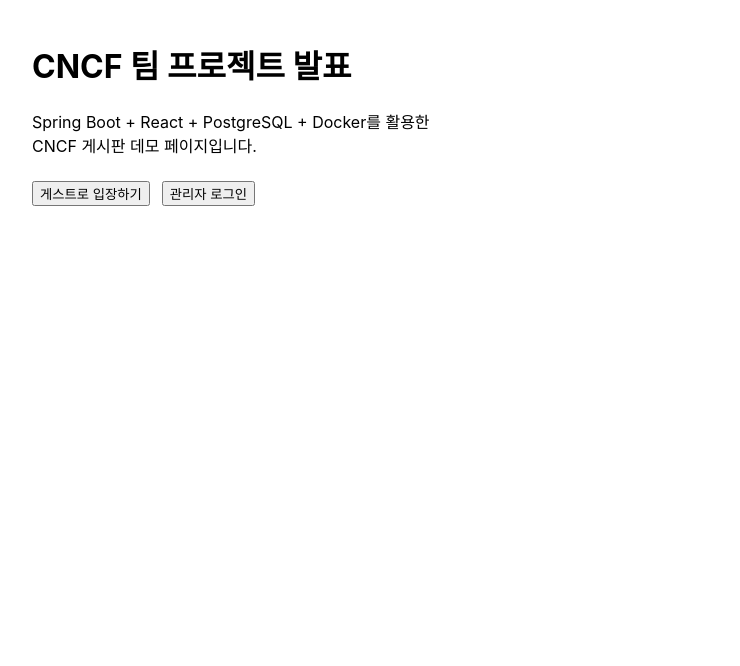
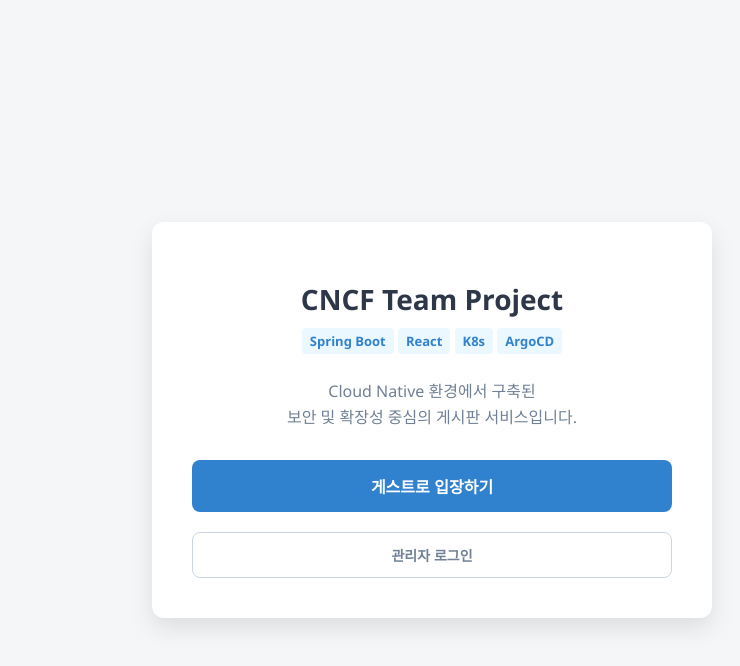
Before and after one commit to J-MK-os/CNCF-Board, a React (Create React App) app in the folder frontend/: page / in a window 1280 px wide. Shown: the top 666 px of the page, without its empty margins (208-948 px from the left). Built offline with nearby package versions, Linux system fonts and the light colour scheme.

Commit message:
Update Intro.jsx

```diff
--- a/frontend/src/components/Intro.jsx
+++ b/frontend/src/components/Intro.jsx
@@ -18,7 +18,7 @@ function Intro({ onEnterGuest, onLoginSuccess }) {
     const handleSubmit = (e) => {
         e.preventDefault();
 
-        // ⚠️ 데모용 하드코딩 로그인 (나중에 백엔드 연동으로 교체 예정)
+        // 하드코딩 로그인
         if (
             loginForm.username === "admin" &&
             loginForm.password === "admin1234"
@@ -33,60 +33,187 @@ function Intro({ onEnterGuest, onLoginSuccess }) {
         }
     };
 
+    // --- 스타일 정의 ---
+    const styles = {
+        container: {
+            display: "flex",
+            justifyContent: "center",
+            alignItems: "center",
+            minHeight: "100vh",
+            backgroundColor: "#f4f6f8",
+            fontFamily: "'Segoe UI', Tahoma, Geneva, Verdana, sans-serif",
+            padding: "20px",
+        },
+        card: {
+            backgroundColor: "white",
+            padding: "40px",
+            borderRadius: "12px",
+            boxShadow: "0 10px 25px rgba(0, 0, 0, 0.1)",
+            maxWidth: "480px",
+            width: "100%",
+            textAlign: "center",
+        },
+        title: {
+            color: "#2d3748",
+            fontSize: "28px",
+            fontWeight: "bold",
+            marginBottom: "10px",
+        },
+        description: {
+            color: "#718096",
+            fontSize: "16px",
+            lineHeight: "1.6",
+            marginBottom: "30px",
+        },
+        techStack: {
+            display: "inline-block",
+            backgroundColor: "#ebf8ff",
+            color: "#3182ce",
+            padding: "4px 8px",
+            borderRadius: "4px",
+            fontSize: "13px",
+            fontWeight: "600",
+            marginBottom: "5px",
+        },
+        buttonGroup: {
+            display: "flex",
+            flexDirection: "column",
+            gap: "10px",
+        },
+        guestBtn: {
+            backgroundColor: "#3182ce",
+            color: "white",
+            border: "none",
+            padding: "14px",
+            borderRadius: "8px",
+            fontSize: "16px",
+            fontWeight: "600",
+            cursor: "pointer",
+            width: "100%",
+            transition: "background 0.2s",
+        },
+        adminToggleBtn: {
+            backgroundColor: "transparent",
+            color: "#718096",
+            border: "1px solid #cbd5e0",
+            padding: "12px",
+            borderRadius: "8px",
+            fontSize: "14px",
+            fontWeight: "600",
+            cursor: "pointer",
+            width: "100%",
+            marginTop: "10px",
+        },
+        loginBox: {
+            marginTop: "20px",
+            padding: "20px",
+            backgroundColor: "#f7fafc",
+            borderRadius: "8px",
+            border: "1px solid #edf2f7",
+            textAlign: "left",
+            animation: "fadeIn 0.3s ease-in-out",
+        },
+        loginTitle: {
+            fontSize: "16px",
+            fontWeight: "bold",
+            marginBottom: "15px",
+            color: "#4a5568",
+            textAlign: "center",
+        },
+        input: {
+            width: "100%",
+            padding: "12px",
+            borderRadius: "6px",
+            border: "1px solid #cbd5e0",
+            marginBottom: "10px",
+            fontSize: "14px",
+            boxSizing: "border-box",
+            outline: "none",
+        },
+        loginBtn: {
+            backgroundColor: "#2d3748",
+            color: "white",
+            border: "none",
+            padding: "12px",
+            borderRadius: "6px",
+            fontSize: "14px",
+            fontWeight: "bold",
+            cursor: "pointer",
+            width: "100%",
+            marginTop: "5px",
+        },
+        errorMessage: {
+            color: "#e53e3e",
+            fontSize: "13px",
+            marginTop: "10px",
+            textAlign: "center",
+        }
+    };
+
     return (
-        <div style={{ maxWidth: 800, margin: "0 auto", padding: 20 }}>
-            <h1>CNCF 팀 프로젝트 발표</h1>
-            <p>
-                Spring Boot + React + PostgreSQL + Docker를 활용한
-                <br />
-                CNCF 게시판 데모 페이지입니다.
+        <div style={styles.container}>
+            <div style={styles.card}>
+                <h1 style={styles.title}>CNCF Team Project</h1>
+
+                <div style={{ marginBottom: "20px" }}>
+                    <span style={styles.techStack}>Spring Boot</span>{" "}
+                    <span style={styles.techStack}>React</span>{" "}
+                    <span style={styles.techStack}>K8s</span>{" "}
+                    <span style={styles.techStack}>ArgoCD</span>
+                </div>
+
+                <p style={styles.description}>
+                    Cloud Native 환경에서 구축된<br />
+                    보안 및 확장성 중심의 게시판 서비스입니다.
                 </p>
 
-            <div style={{ marginTop: 24 }}>
-                <button onClick={onEnterGuest}>게스트로 입장하기</button>
+                <div style={styles.buttonGroup}>
+                    <button
+                        style={styles.guestBtn}
+                        onClick={onEnterGuest}
+                    >
+                        게스트로 입장하기
+                    </button>
 
                     <button
-                    style={{ marginLeft: 12 }}
+                        style={styles.adminToggleBtn}
                         onClick={() => setShowLogin((v) => !v)}
                     >
-                    관리자 로그인
+                        {showLogin ? "로그인 창 닫기" : "관리자 로그인"}
                     </button>
                 </div>
 
                 {showLogin && (
-                <form
-                    onSubmit={handleSubmit}
-                    style={{
-                        marginTop: 16,
-                        padding: 12,
-                        border: "1px solid #ddd",
-                        maxWidth: 320,
-                    }}
-                >
-                    <h3>관리자 로그인</h3>
+                    <div style={styles.loginBox}>
+                        <h3 style={styles.loginTitle}>Admin Login</h3>
+                        <form onSubmit={handleSubmit}>
                             <input
                                 name="username"
-                        placeholder="아이디"
+                                placeholder="아이디 (admin)"
                                 value={loginForm.username}
                                 onChange={handleChange}
-                        style={{ width: "100%", marginBottom: 8 }}
+                                style={styles.input}
                             />
                             <input
                                 name="password"
                                 type="password"
-                        placeholder="비밀번호"
+                                placeholder="비밀번호 (admin1234)"
                                 value={loginForm.password}
                                 onChange={handleChange}
-                        style={{ width: "100%", marginBottom: 8 }}
+                                style={styles.input}
                             />
-                    <button type="submit">로그인</button>
+                            <button type="submit" style={styles.loginBtn}>
+                                로그인 확인
+                            </button>
                             {loginError && (
-                        <p style={{ color: "red", marginTop: 8 }}>
+                                <p style={styles.errorMessage}>
                                     {loginError}
                                 </p>
                             )}
                         </form>
+                    </div>
                 )}
+            </div>
         </div>
     );
 }
```
Lines whose indentation alone changed are shown as unchanged.
